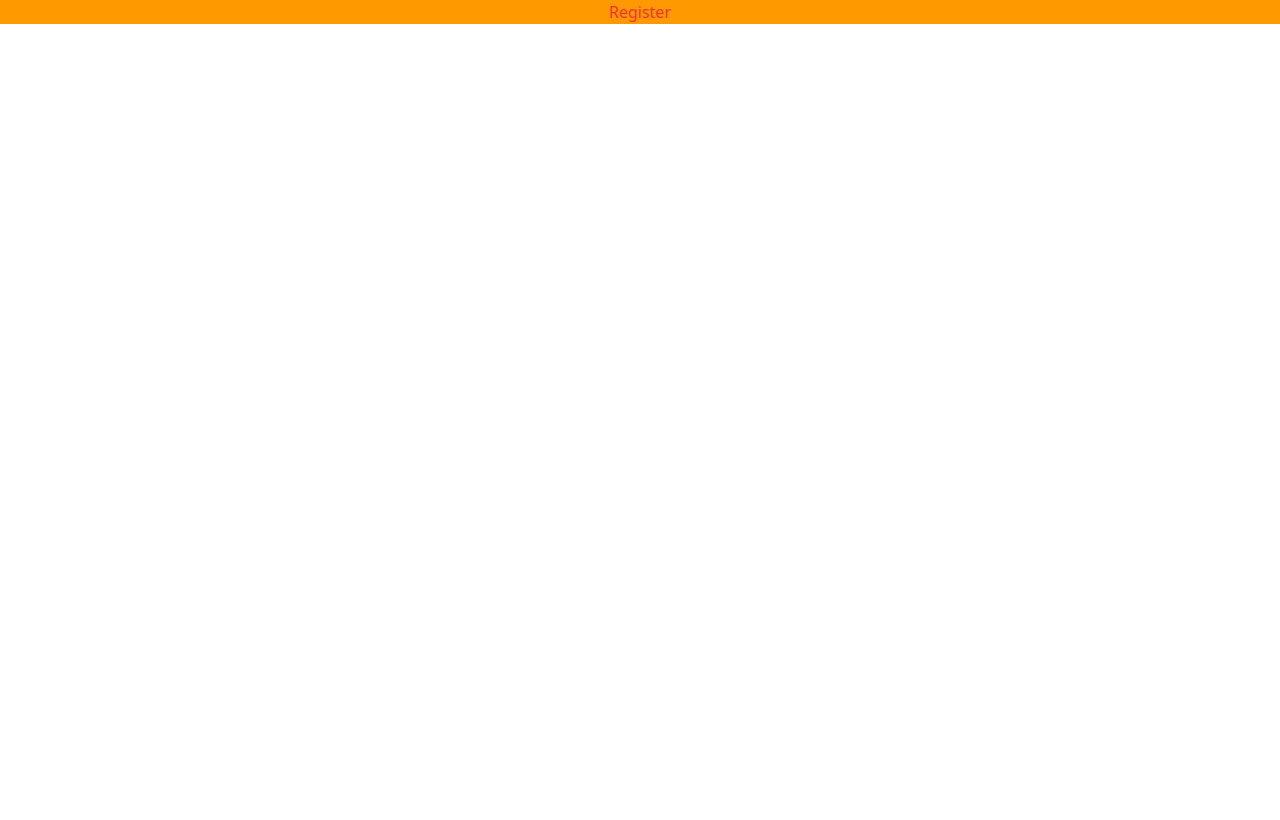
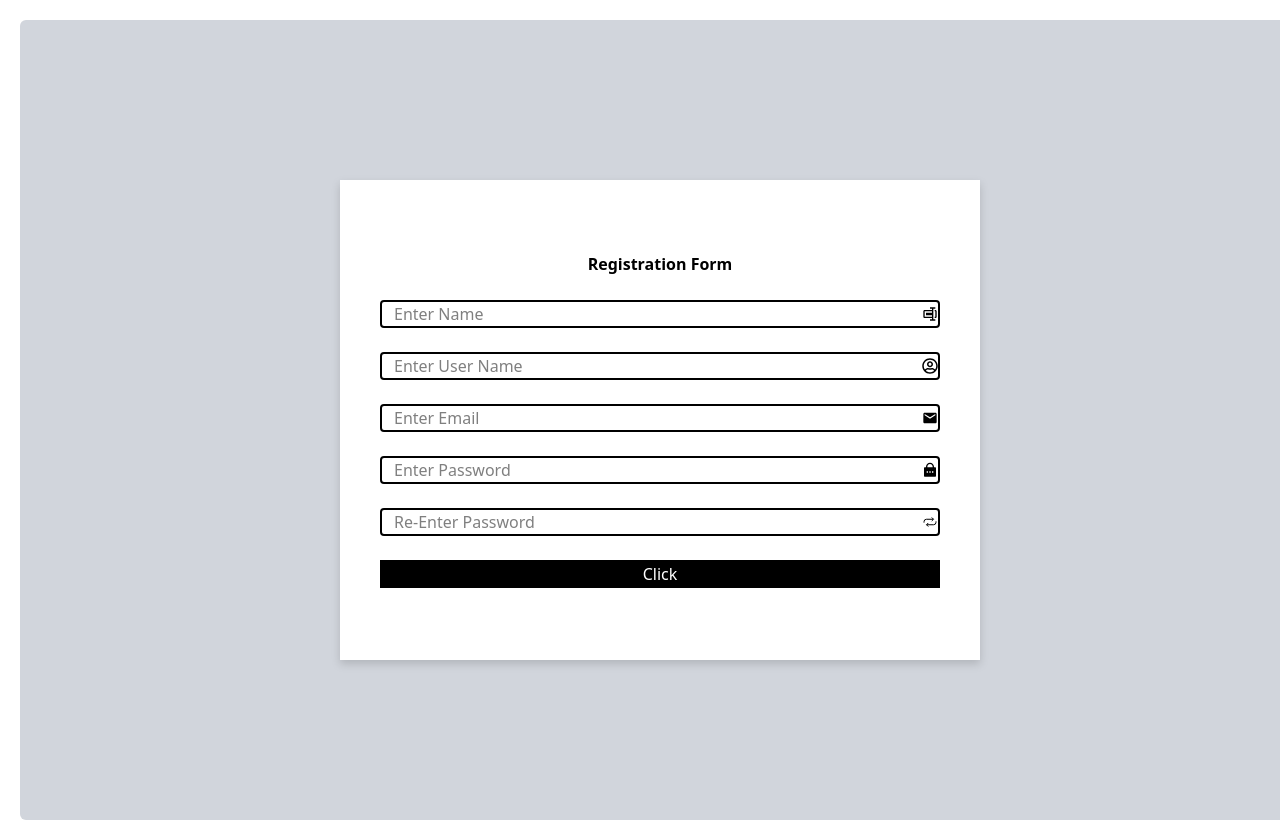
Before and after one commit to shiva-mani22/student_bill, a React (Vite) app: page / in a window 1280 px wide. Built offline with nearby package versions, Linux system fonts and the light colour scheme.

Commit message:
created register and added css

```diff
--- a/package.json
+++ b/package.json
@@ -13,6 +13,7 @@
     "@tailwindcss/vite": "^4.1.10",
     "react": "^19.1.0",
     "react-dom": "^19.1.0",
+    "react-icons": "^5.5.0",
     "react-router-dom": "^7.6.2",
     "tailwindcss": "^4.1.10"
   },
--- a/src/App.css
+++ b/src/App.css
@@ -1 +1,6 @@
 @import "tailwindcss";
+
+#root{
+    height: 100vh;
+    width: 100vw;
+}
--- a/src/App.jsx
+++ b/src/App.jsx
@@ -4,9 +4,9 @@ import routes from './routes/routes'
 import "./App.css"
 const App = () => {
   return (
-    <div>
+
         <RouterProvider router={routes}></RouterProvider>
-    </div>
+
   )
 }
 
--- a/src/components/user/Register.jsx
+++ b/src/components/user/Register.jsx
@@ -1,8 +1,41 @@
 import React from 'react'
-
+import { BiRename } from "react-icons/bi";
+import { FaRegUserCircle } from "react-icons/fa";
+import { MdEmail } from "react-icons/md";
+import { RiLockPasswordFill } from "react-icons/ri";
+import { IoRepeat } from "react-icons/io5";
 const Register = () => {
   return (
-    <div className='text-red-500 flex items-center justify-center bg-amber-500'>Register</div>
+    <div className='flex items-center justify-center m-5 bg-gray-300 size-full rounded-md'>
+      <form action="" className='bg-white flex flex-col justify-center px-10 items-center w-1/2 h-120 gap-6 drop-shadow-lg'>
+        <div className='w-full flex items-center justify-center font-bold '>
+          <h1>Registration Form</h1>
+          </div>
+        <div className='border-2 w-full flex items-center justify-center rounded-sm'>
+          <input type="text" placeholder='Enter Name' className='outline-none px-3 w-full'/>
+          <span><BiRename /></span>
+        </div>
+        <div className='border-2 w-full flex items-center justify-center rounded-sm'>
+          <input type="text" placeholder='Enter User Name' className='outline-none px-3 w-full'/>
+          <span><FaRegUserCircle /></span>
+        </div>
+        <div className='border-2 w-full flex items-center justify-center rounded-sm'>
+          <input type="email" placeholder='Enter Email' className='outline-none px-3 w-full'/>
+          <span><MdEmail /></span>
+        </div>
+        <div className='border-2 w-full flex items-center justify-center rounded-sm'>
+          <input type="password" placeholder='Enter Password' className='outline-none px-3 w-full'/>
+          <span><RiLockPasswordFill /></span>
+        </div>
+        <div className='border-2 w-full flex items-center justify-center rounded-sm'>
+          <input type="password" placeholder='Re-Enter Password' className='outline-none px-3 w-full'/>
+          <span><IoRepeat /></span>
+        </div>
+        <div className='border-2 w-full flex items-center justify-center bg-black'>
+          <button className='text-white w-full'>Click</button>
+        </div>
+      </form>
+    </div>
   )
 }
 
```
Also changed, not shown: 1 other file (tests, documents, lock files or other folders).
